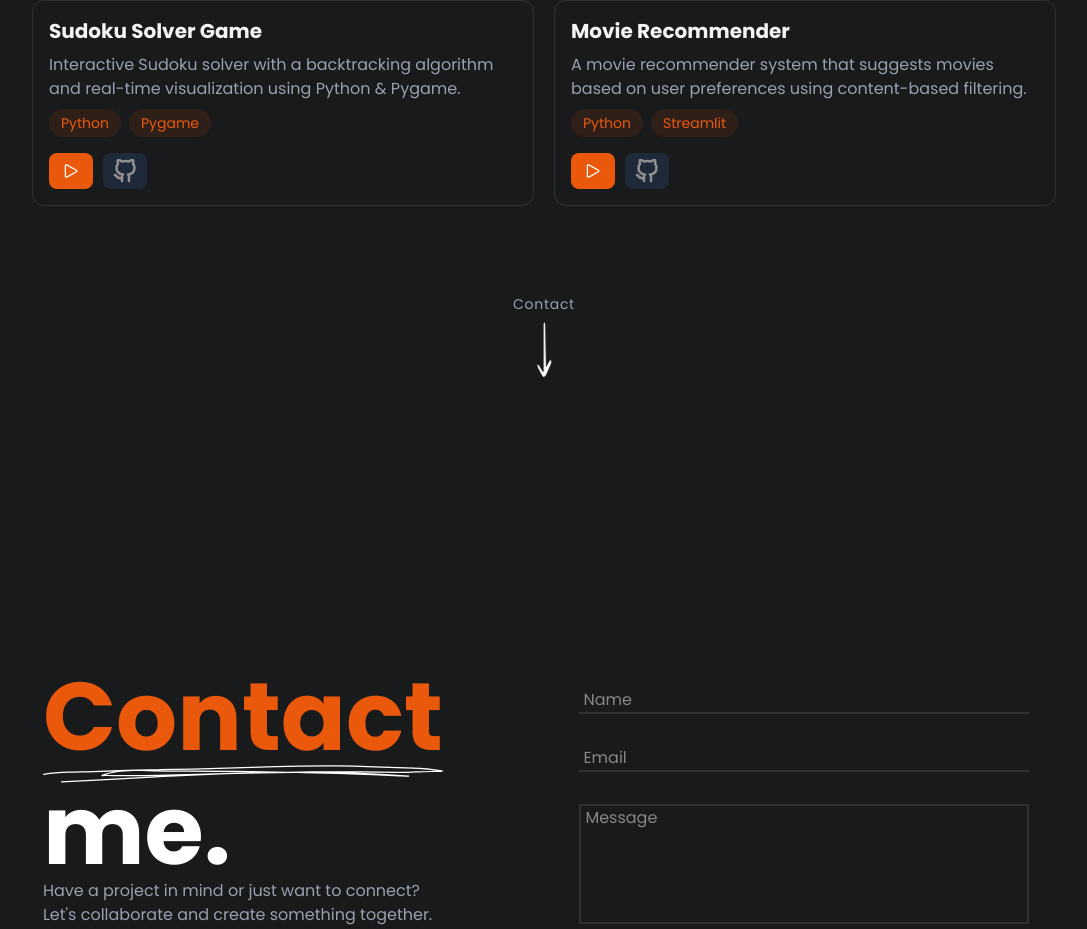
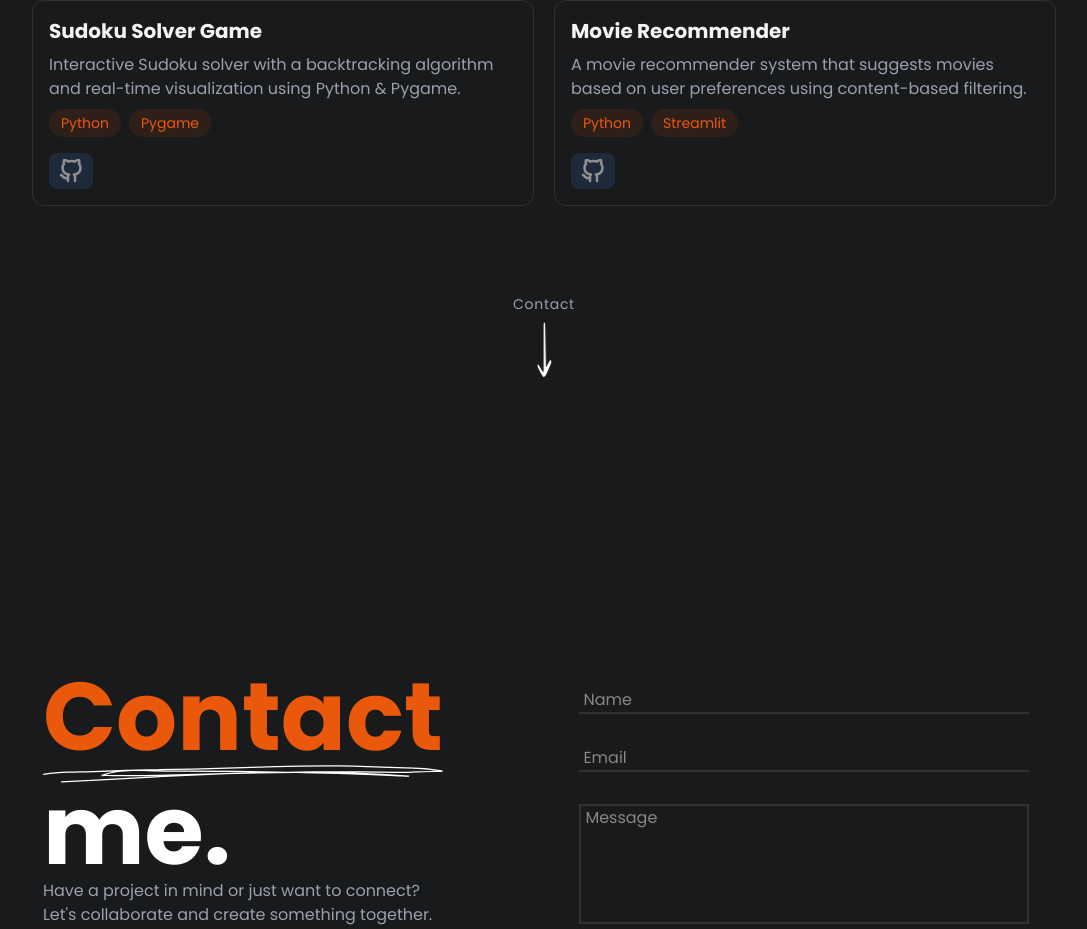
Before and after one commit to Sahil2802/myportfolio, a React (Vite) app: page / in a window 1280 px wide. Shown: the part 2038-2967 px from the top of the page, without its empty margins (96-1183 px from the left). Built offline with nearby package versions, Linux system fonts and the light colour scheme; no server answers; a web font is replaced by a local one.

Commit message:
Remove play buttons from project 3 and 4

```diff
--- a/src/components/sections/Projects.jsx
+++ b/src/components/sections/Projects.jsx
@@ -114,12 +114,12 @@ export const Projects = () => {
                         </div>
                         <div className="flex gap-2.5">
                             {/* Play button with icon */}
-                            <a href="#" className="flex items-center gap-2 px-3 py-1.5 rounded-lg bg-[#ea580c] hover:bg-amber-700 text-white transition-colors text-sm">
+                            {/* <a href="" className="flex items-center gap-2 px-3 py-1.5 rounded-lg bg-[#ea580c] hover:bg-amber-700 text-white transition-colors text-sm">
                                 <svg xmlns="http://www.w3.org/2000/svg" fill="none" viewBox="0 0 24 24" strokeWidth={1.5} stroke="currentColor" className="w-5 h-5">
                                     <path strokeLinecap="round" strokeLinejoin="round" d="M5.25 5.653c0-.856.917-1.398 1.667-.986l11.54 6.347a1.125 1.125 0 0 1 0 1.972l-11.54 6.347a1.125 1.125 0 0 1-1.667-.986V5.653Z" />
                                 </svg>
 
-                            </a>
+                            </a> */}
                             {/* GitHub icon button */}
                             <a href="https://github.com/Sahil2802/sudoku-solver" target="_blank" rel="noopener noreferrer" className="py-1.5 px-2.5 rounded-lg bg-gray-800 hover:bg-gray-700 text-white transition-colors">
                                 <img className='w-6 h-6' src={assets.Github} alt="GitHub repository link" />
@@ -151,12 +151,12 @@ export const Projects = () => {
                         </div>
                         <div className="flex gap-2.5">
                             {/* Play button with icon */}
-                            <a href="" className="flex items-center gap-2 px-3 py-1.5 rounded-lg bg-[#ea580c] hover:bg-amber-700 text-white transition-colors text-sm">
+                            {/* <a href="" className="flex items-center gap-2 px-3 py-1.5 rounded-lg bg-[#ea580c] hover:bg-amber-700 text-white transition-colors text-sm">
                                 <svg xmlns="http://www.w3.org/2000/svg" fill="none" viewBox="0 0 24 24" strokeWidth={1.5} stroke="currentColor" className="w-5 h-5">
                                     <path strokeLinecap="round" strokeLinejoin="round" d="M5.25 5.653c0-.856.917-1.398 1.667-.986l11.54 6.347a1.125 1.125 0 0 1 0 1.972l-11.54 6.347a1.125 1.125 0 0 1-1.667-.986V5.653Z" />
                                 </svg>
 
-                            </a>
+                            </a> */}
                             {/* GitHub icon button */}
                             <a href="https://github.com/Sahil2802/BootCamp/tree/main/MovieRecommender" target="_blank" rel="noopener noreferrer" className="py-1.5 px-2.5 rounded-lg bg-gray-800 hover:bg-gray-700 text-white transition-colors">
                                 <img className='w-6 h-6' src={assets.Github} alt="GitHub repository link" />
```
